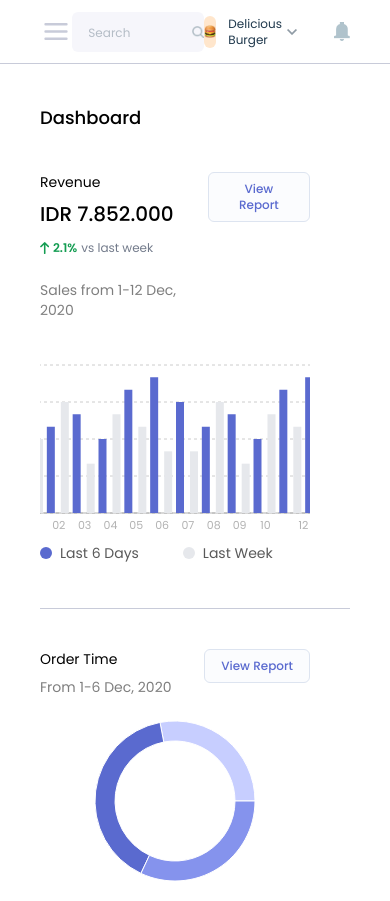
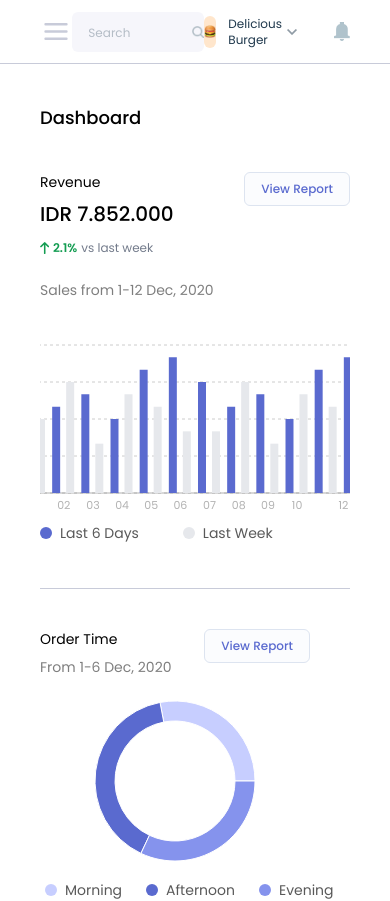
Before and after one commit to imDmanuel/goodfood-dashboard, a React (Vite) app: page / in a window 390 px wide. Shown: the top 901 px of the page. Built offline with nearby package versions, Linux system fonts and the light colour scheme.

Commit message:
fixed right padding in revenue chart section on mobile

```diff
--- a/src/components/revenue-section.tsx
+++ b/src/components/revenue-section.tsx
@@ -2,7 +2,7 @@ import RevenueBarChart from "@/components/revenue-bar-chart";
 import upArrowIcon from "@/assets/uparrow-icon.png";
 export default function RevenueSection() {
   return (
-    <div className="w-full lg:w-2/3 border-b border-b-[#C8CBD9] border-0 pr-10">
+    <div className="w-full lg:w-2/3 border-b border-b-[#C8CBD9] border-0 lg:pr-10">
       {/* INFO PANEL */}
       <div className="flex">
         {/* DESCRIPTION TEXT */}
```
